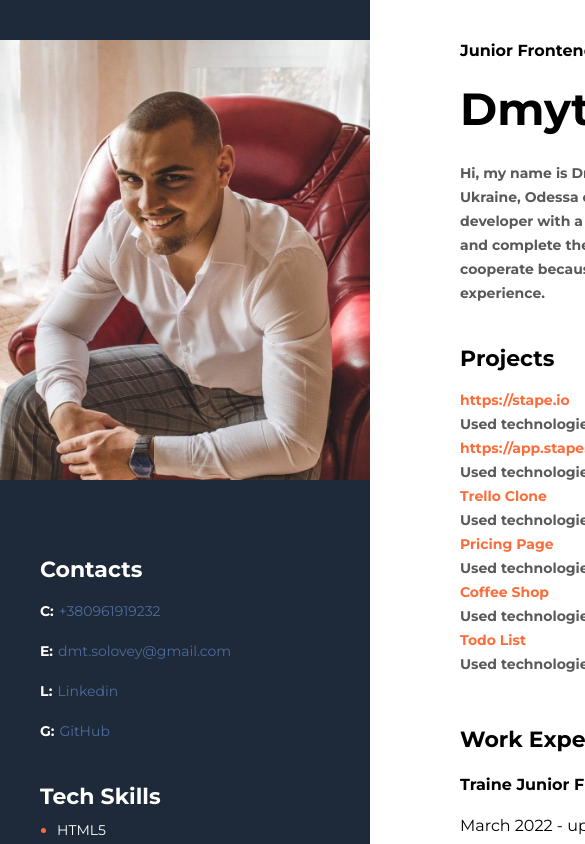
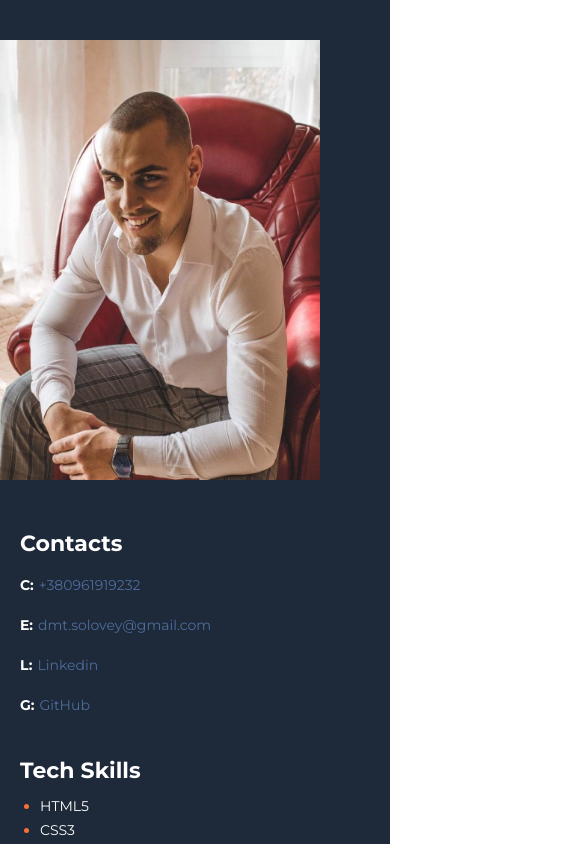
Before and after one commit to dmtsolovey/CV, a React (Create React App) app: page / in a window 390 px wide. Shown: the top 844 px of the page, 585 px wide, since content can reach past the window. Built offline with nearby package versions, Linux system fonts and the light colour scheme.

Commit message:
add media

```diff
--- a/src/App.css
+++ b/src/App.css
@@ -1,7 +1,8 @@
 body {
   margin: 0px;
   box-shadow: 6px 6px 20px rgba(0, 0, 0, 0.1);
-  width: 1200px;
+  width: 100%;
+  max-width: 1200px;
   margin: 0 auto;
   font-family: "Montserrat", sans-serif;
 }
@@ -29,3 +30,11 @@ h4 {
   font-size: 16px;
   line-height: 20px;
 }
+@media (max-width: 768px) {
+  .container {
+    flex-direction: column;
+  }
+  .content {
+    padding: 10px 20px;
+  }
+}
--- a/src/components/content/AboutUser/AboutUser.css
+++ b/src/components/content/AboutUser/AboutUser.css
@@ -20,6 +20,7 @@
   line-height: 24px;
   color: #595959;
   margin-top: 25px;
-  width: 400px;
+  width: 100%;
+  max-width: 400px;
   margin-bottom: 0;
 }
--- a/src/components/sidebar/Contacts/Contacts.css
+++ b/src/components/sidebar/Contacts/Contacts.css
@@ -3,8 +3,8 @@
   margin-bottom: 50px;
   width: 370px;
   height: 440px;
+  display: block;
 }
-
 .contacts {
   margin-left: 40px;
   margin-bottom: 40px;
@@ -37,3 +37,11 @@
 .contacts-link:hover {
   color: aqua;
 }
+@media (max-width: 768px) {
+  .avatar {
+    width: 320px;
+  }
+  .contacts {
+    margin-left: 20px;
+  }
+}
--- a/src/components/sidebar/Contacts/Contacts.jsx
+++ b/src/components/sidebar/Contacts/Contacts.jsx
@@ -3,7 +3,7 @@ import "./Contacts.css";
 export default function Contacts() {
   return (
     <div>
-      <img src="images/avatar.png" alt="avatar" className="avatar" />
+      <img src="/images/avatar.png" alt="avatar" className="avatar" />
       <div className="contacts">
         <h3 className="contacts-title">Contacts</h3>
         <p>
--- a/src/components/sidebar/Skills/CVSkills/CVSkills.css
+++ b/src/components/sidebar/Skills/CVSkills/CVSkills.css
@@ -15,7 +15,6 @@
 }
 
 .skills-input {
-  margin-left: 40px;
   margin-top: 10px;
   border-radius: 5px;
   border: none;
@@ -37,3 +36,12 @@
 .skills-items {
   color: #ffffff;
 }
+
+@media (max-width: 768px) {
+  .skills-title {
+    margin-left: 20px;
+  }
+  .skills-list {
+    margin: 10px 0;
+  }
+}
```
